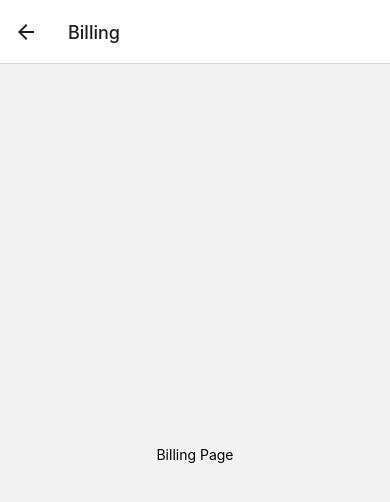
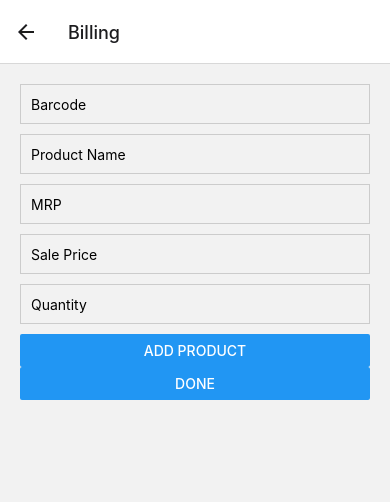
Before and after one commit to bhaskardutta95/Inventory-UI, a React Native app: screen /Billing in a window 390 px wide. Shown: the top 502 px of the page. Built offline with nearby package versions, Linux system fonts and the light colour scheme.

Commit message:
added Billing page and BillSummary page

```diff
--- a/App.js
+++ b/App.js
@@ -5,6 +5,7 @@ import { createNativeStackNavigator } from '@react-navigation/native-stack';
 import Dashboard from './components/pages/Dashboard';
 import Billing from './components/pages/Billing';
 import Stock from './components/pages/Stock';
+import BillSummary from './components/pages/BillSummary';
 
 const Stack = createNativeStackNavigator();
 
@@ -15,6 +16,7 @@ export default function App() {
         <Stack.Screen name="Dashboard" component={Dashboard} />
         <Stack.Screen name="Billing" component={Billing} />
         <Stack.Screen name="Stock" component={Stock} />
+        <Stack.Screen name="BillSummary" component={BillSummary} />
       </Stack.Navigator>
     </NavigationContainer>
   );
--- /dev/null
+++ b/components/pages/BillSummary.js
@@ -0,0 +1,94 @@
+import React from 'react';
+import { View, Text, Button, FlatList, StyleSheet } from 'react-native';
+
+export default function BillSummary({ route, navigation }) {
+  const { products } = route.params;
+
+  const totalQuantity = products.reduce((sum, product) => sum + product.quantity, 0);
+  const totalBill = products.reduce((sum, product) => sum + product.total, 0);
+
+  return (
+    <View style={styles.container}>
+      {/* Table Header */}
+      <View style={styles.tableHeader}>
+        <Text style={styles.headerText}>Product Name</Text>
+        <Text style={styles.headerText}>Price</Text>
+        <Text style={styles.headerText}>Quantity</Text>
+        <Text style={styles.headerText}>Total</Text>
+      </View>
+
+      {/* Table Rows */}
+      <FlatList
+        data={products}
+        keyExtractor={(item, index) => index.toString()}
+        renderItem={({ item }) => (
+          <View style={styles.tableRow}>
+            <Text style={styles.cellText}>{item.productName}</Text>
+            <Text style={styles.cellText}>${item.salePrice.toFixed(2)}</Text>
+            <Text style={styles.cellText}>{item.quantity}</Text>
+            <Text style={styles.cellText}>${item.total.toFixed(2)}</Text>
+          </View>
+        )}
+      />
+
+      {/* Total Quantity and Bill */}
+      <View style={styles.totalContainer}>
+        <Text style={styles.totalText}>Total Quantity: {totalQuantity}</Text>
+        <Text style={styles.totalText}>Total Bill: ${totalBill.toFixed(2)}</Text>
+      </View>
+
+      {/* Buttons */}
+      <View style={styles.buttonContainer}>
+        <Button title="BACK" onPress={() => navigation.goBack()} />
+        <Button title="OK" onPress={() => alert('Transaction Completed')} />
+      </View>
+    </View>
+  );
+}
+
+const styles = StyleSheet.create({
+  container: {
+    flex: 1,
+    padding: 20,
+  },
+  tableHeader: {
+    flexDirection: 'row',
+    justifyContent: 'space-between',
+    paddingVertical: 10,
+    borderBottomColor: '#ccc',
+    borderBottomWidth: 1,
+  },
+  headerText: {
+    fontWeight: 'bold',
+    fontSize: 16,
+    flex: 1,
+    textAlign: 'center',
+  },
+  tableRow: {
+    flexDirection: 'row',
+    justifyContent: 'space-between',
+    paddingVertical: 10,
+    borderBottomColor: '#ccc',
+    borderBottomWidth: 1,
+  },
+  cellText: {
+    fontSize: 16,
+    flex: 1,
+    textAlign: 'center',
+  },
+  totalContainer: {
+    marginTop: 20,
+    padding: 10,
+    borderTopColor: '#ccc',
+    borderTopWidth: 1,
+  },
+  totalText: {
+    fontSize: 18,
+    fontWeight: 'bold',
+  },
+  buttonContainer: {
+    flexDirection: 'row',
+    justifyContent: 'space-between',
+    marginTop: 20,
+  },
+});
--- a/components/pages/Billing.js
+++ b/components/pages/Billing.js
@@ -1,10 +1,102 @@
-import React from 'react';
-import { View, Text } from 'react-native';
+import React, { useState } from 'react';
+import { View, Text, TextInput, Button, FlatList, StyleSheet } from 'react-native';
 
-export default function Billing() {
+export default function Billing({ navigation }) {
+  const [barcode, setBarcode] = useState('');
+  const [productName, setProductName] = useState('');
+  const [mrp, setMrp] = useState('');
+  const [salePrice, setSalePrice] = useState('');
+  const [quantity, setQuantity] = useState('');
+  const [products, setProducts] = useState([]);
+
+  const handleAddProduct = () => {
+    const newProduct = {
+      barcode,
+      productName,
+      mrp: parseFloat(mrp),
+      salePrice: parseFloat(salePrice),
+      quantity: parseInt(quantity),
+      total: parseFloat(salePrice) * parseInt(quantity),
+    };
+
+    setProducts([...products, newProduct]);
+    setBarcode('');
+    setProductName('');
+    setMrp('');
+    setSalePrice('');
+    setQuantity('');
+  };
+
+  const handleDone = () => {
+    navigation.navigate('BillSummary', { products });
+  };
+
   return (
-    <View style={{ flex: 1, justifyContent: 'center', alignItems: 'center' }}>
-      <Text>Billing Page</Text>
+    <View style={styles.container}>
+      <TextInput
+        style={styles.input}
+        placeholder="Barcode"
+        value={barcode}
+        onChangeText={setBarcode}
+      />
+      <TextInput
+        style={styles.input}
+        placeholder="Product Name"
+        value={productName}
+        onChangeText={setProductName}
+      />
+      <TextInput
+        style={styles.input}
+        placeholder="MRP"
+        value={mrp}
+        onChangeText={setMrp}
+        keyboardType="numeric"
+      />
+      <TextInput
+        style={styles.input}
+        placeholder="Sale Price"
+        value={salePrice}
+        onChangeText={setSalePrice}
+        keyboardType="numeric"
+      />
+      <TextInput
+        style={styles.input}
+        placeholder="Quantity"
+        value={quantity}
+        onChangeText={setQuantity}
+        keyboardType="numeric"
+      />
+      <Button title="Add Product" onPress={handleAddProduct} />
+      <Button title="DONE" onPress={handleDone} />
+
+      <FlatList
+        data={products}
+        keyExtractor={(item, index) => index.toString()}
+        renderItem={({ item }) => (
+          <View style={styles.productItem}>
+            <Text>{item.productName} - {item.quantity} x ${item.salePrice} = ${item.total}</Text>
+          </View>
+        )}
+      />
     </View>
   );
 }
+
+const styles = StyleSheet.create({
+  container: {
+    flex: 1,
+    padding: 20,
+  },
+  input: {
+    height: 40,
+    borderColor: '#ccc',
+    borderWidth: 1,
+    marginBottom: 10,
+    paddingHorizontal: 10,
+  },
+  productItem: {
+    padding: 10,
+    borderBottomColor: '#ccc',
+    borderBottomWidth: 1,
+  },
+});
```
